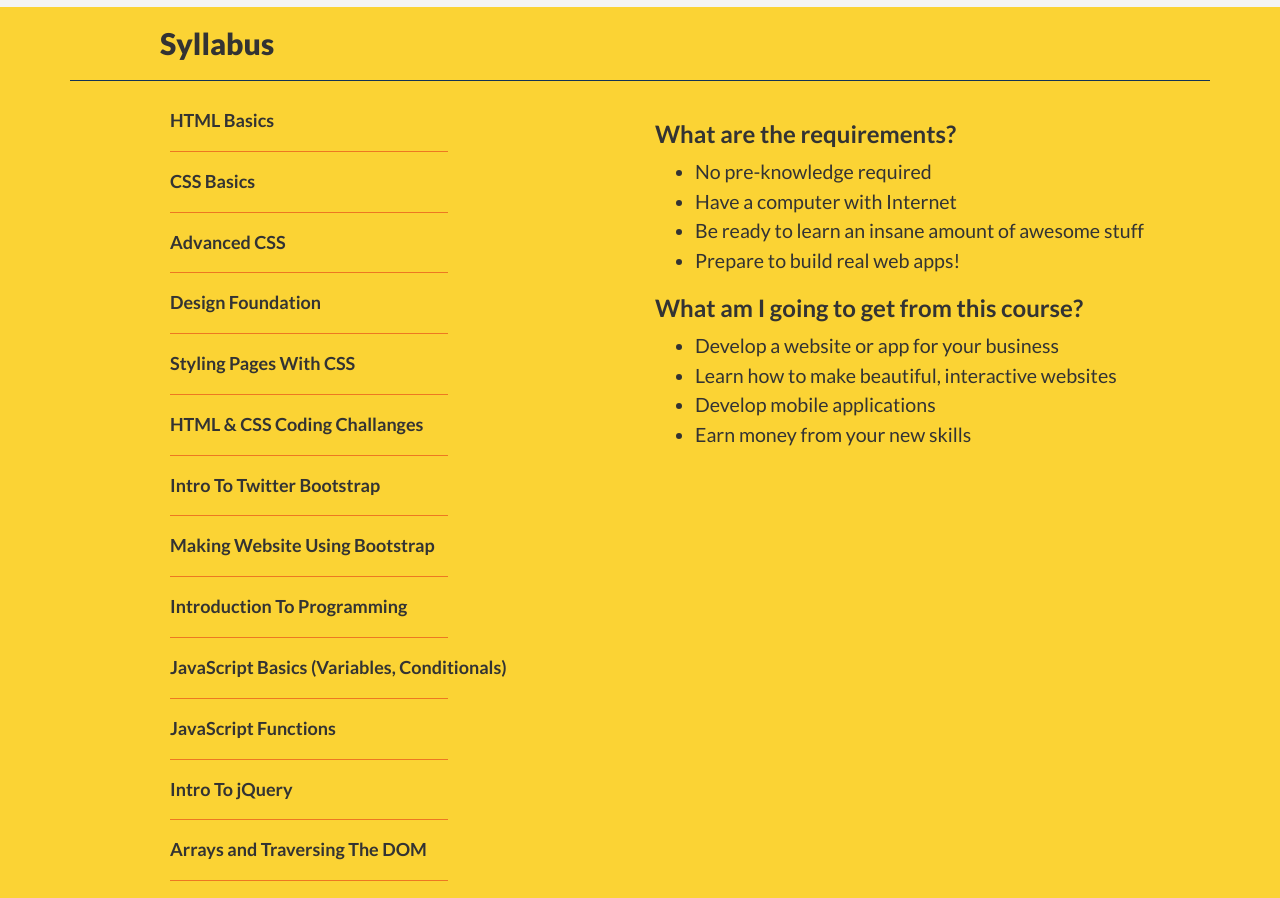
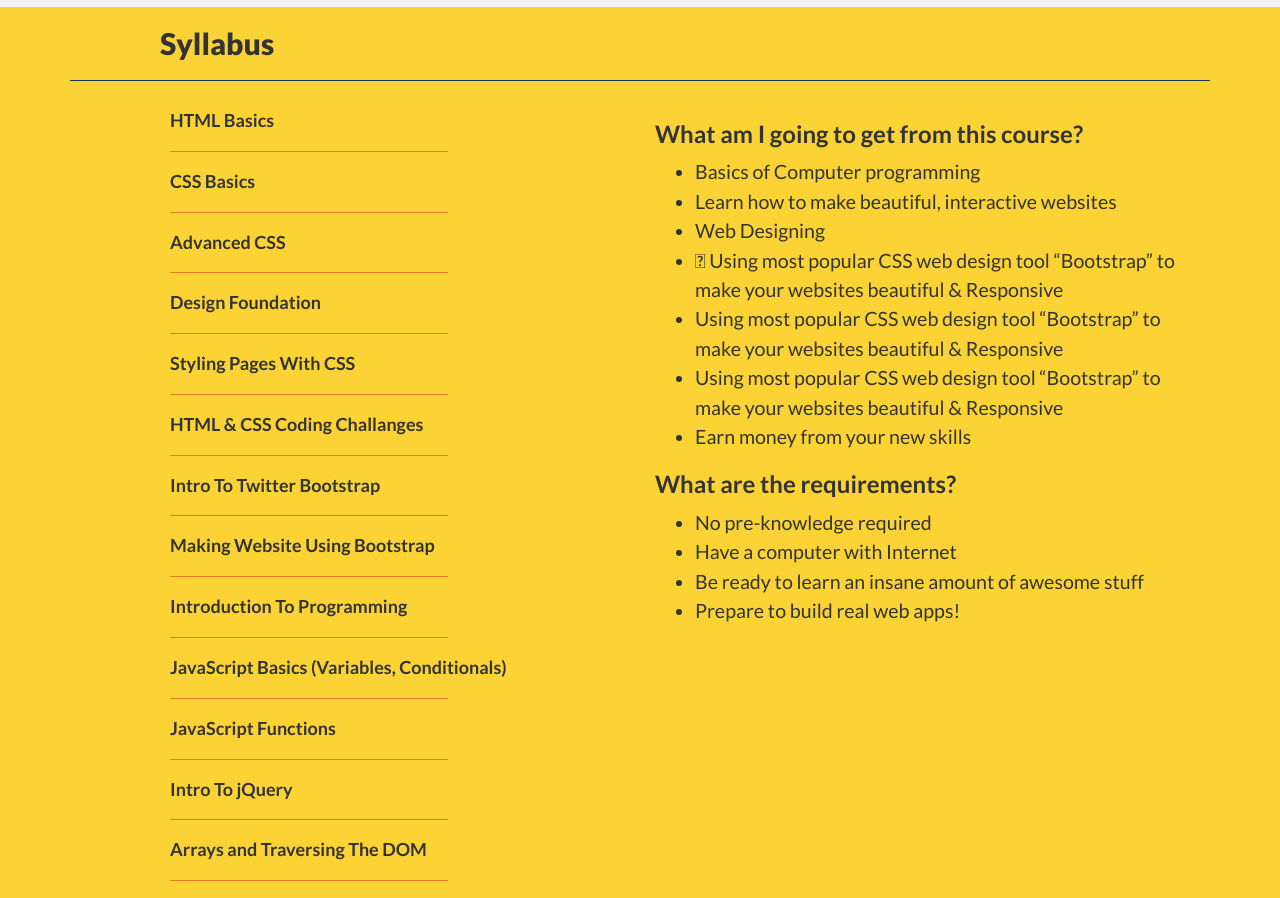
Before and after one commit to noaman93/codewithnoman, a plain HTML site: page thecomplete.html in a window 1280 px wide. Shown: the part 781-1679 px from the top of the page. Drawn offline with nearby package versions, Linux system fonts and the light colour scheme.

Commit message:
Update thecomplete.html

```diff
--- a/thecomplete.html
+++ b/thecomplete.html
@@ -118,6 +118,18 @@
 </div> <!-- col-md-6 -->
 
 <div class="col-md-6 mission">
+
+<h3>What am I going to get from this course?</h3>
+<ul>
+  <li>Basics of Computer programming</li>
+  <li>Learn how to make beautiful, interactive websites</li>
+  <li>Web Designing</li>
+  <li>	Using most popular CSS web design tool   “Bootstrap” to make your websites beautiful & Responsive</li>
+  <li>Using most popular CSS web design tool   “Bootstrap” to make your websites beautiful & Responsive</li>
+  <li>Using most popular CSS web design tool   “Bootstrap” to make your websites beautiful & Responsive</li>
+  <li>Earn money from your new skills</li>
+</ul>
+
 <h3>What are the requirements?</h3>
 <ul>
   <li>No pre-knowledge required</li>
@@ -126,13 +138,7 @@
   <li>Prepare to build real web apps!</li>
 </ul>
 
-<h3>What am I going to get from this course?</h3>
-<ul>
-  <li>Develop a website or app for your business</li>
-  <li>Learn how to make beautiful, interactive websites</li>
-  <li>Develop mobile applications</li>
-  <li>Earn money from your new skills</li>
-</ul>
+
 </div>  <!-- col-md-6 -->
 
 </div> <!-- row -->
```
